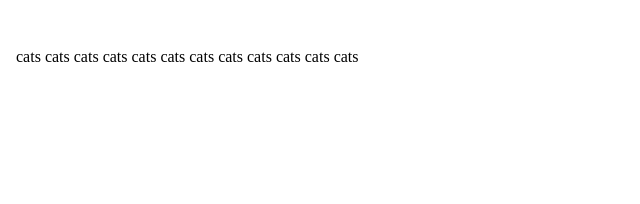
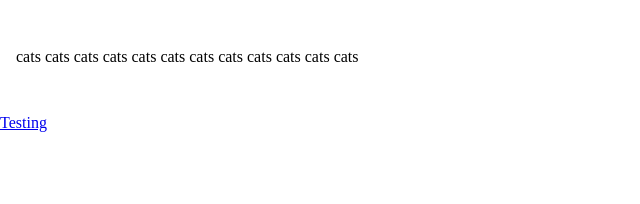
Before and after one commit to cynthem/travis-portfolio, a React (Create React App) app: page / in a window 1280 px wide. Shown: the top 204 px of the page, without its empty margins (0-640 px from the left). Built offline with nearby package versions, Linux system fonts and the light colour scheme.

Commit message:
Import React

```diff
--- a/src/components/App.js
+++ b/src/components/App.js
@@ -5,6 +5,7 @@ function App() {
   return (
     <div className="App">
       <Header />
+      <a href={`/temper/1`}>Testing</a>
     </div>
   );
 }
--- a/src/components/ErrorPage.js
+++ b/src/components/ErrorPage.js
@@ -1,3 +1,4 @@
+import React from "react";
 import { useRouteError } from "react-router-dom";
 
 export default function ErrorPage() {
--- a/src/components/Header.js
+++ b/src/components/Header.js
@@ -3,8 +3,7 @@ import React from "react";
 const Header = () => {
    return (
        <div className="text-box">
-           <p>cats cats cats cats cats cats cats cats cats cats cats cats
-           </p>
+           <p>cats cats cats cats cats cats cats cats cats cats cats cats</p>
        </div>
    )
 }
```
Also changed, not shown: 1 other file (tests, documents, lock files or other folders).
